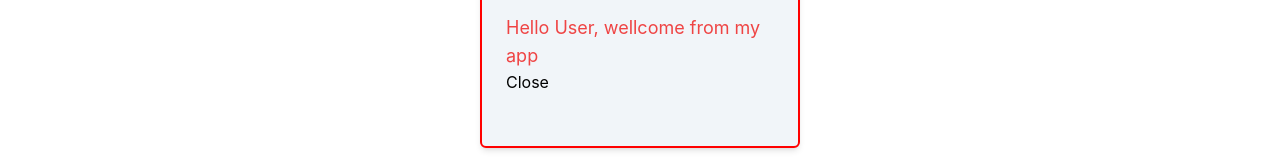
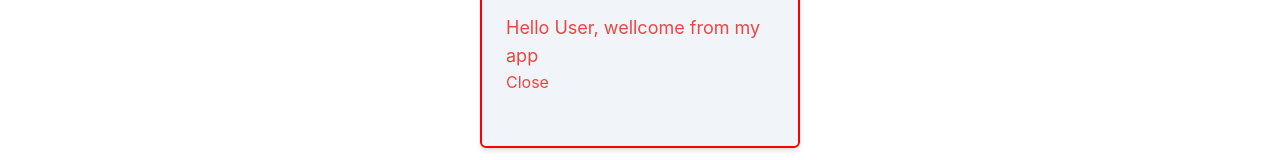
Before and after one commit to RarJar/React-Beginner-Project, a React (Create React App) app: page / in a window 1280 px wide. Both pictures are taken after a click on the button "Login". Shown: the part 332-492 px from the top of the page. Built offline with nearby package versions, Linux system fonts and the light colour scheme.

Commit message:
bind-className-with-variable

```diff
--- a/src/components/Modal/index.js
+++ b/src/components/Modal/index.js
@@ -1,6 +1,8 @@
 import React from 'react'
 import ReactDom from "react-dom";
 export default function Modal({children,openModal,setOpenModal,danger}) {
+  let modalCloseColor = 'text-red-500'
+
   return (
     ReactDom.createPortal(
       !!openModal && <div className='fixed inset-0 flex items-center justify-center z-50'>
@@ -9,7 +11,7 @@ export default function Modal({children,openModal,setOpenModal,danger}) {
           borderColor : danger ? 'red' : 'blue'
         }}>
               <p>{children}</p>
-              <button onClick={() => setOpenModal(false)}>Close</button>
+              <button onClick={() => setOpenModal(false)} className={`${modalCloseColor}`}>Close</button>
           </div>
       </div>,
       document.getElementById('modal')
```
